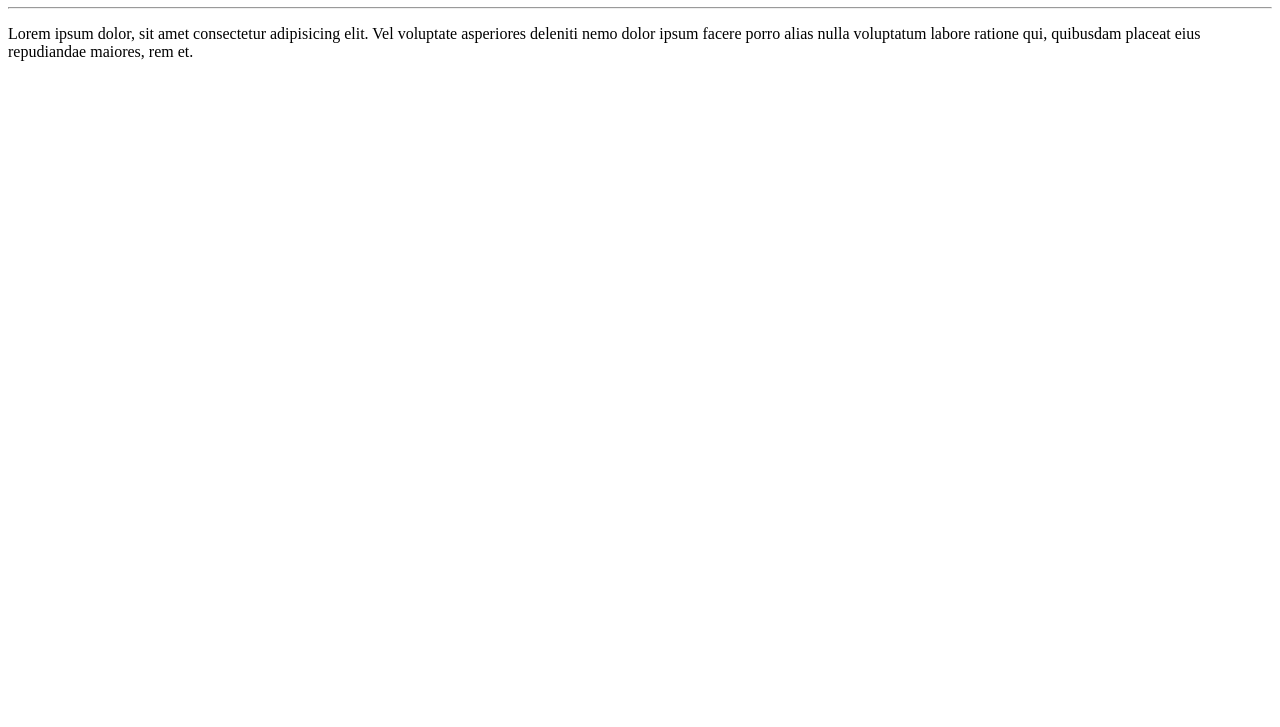
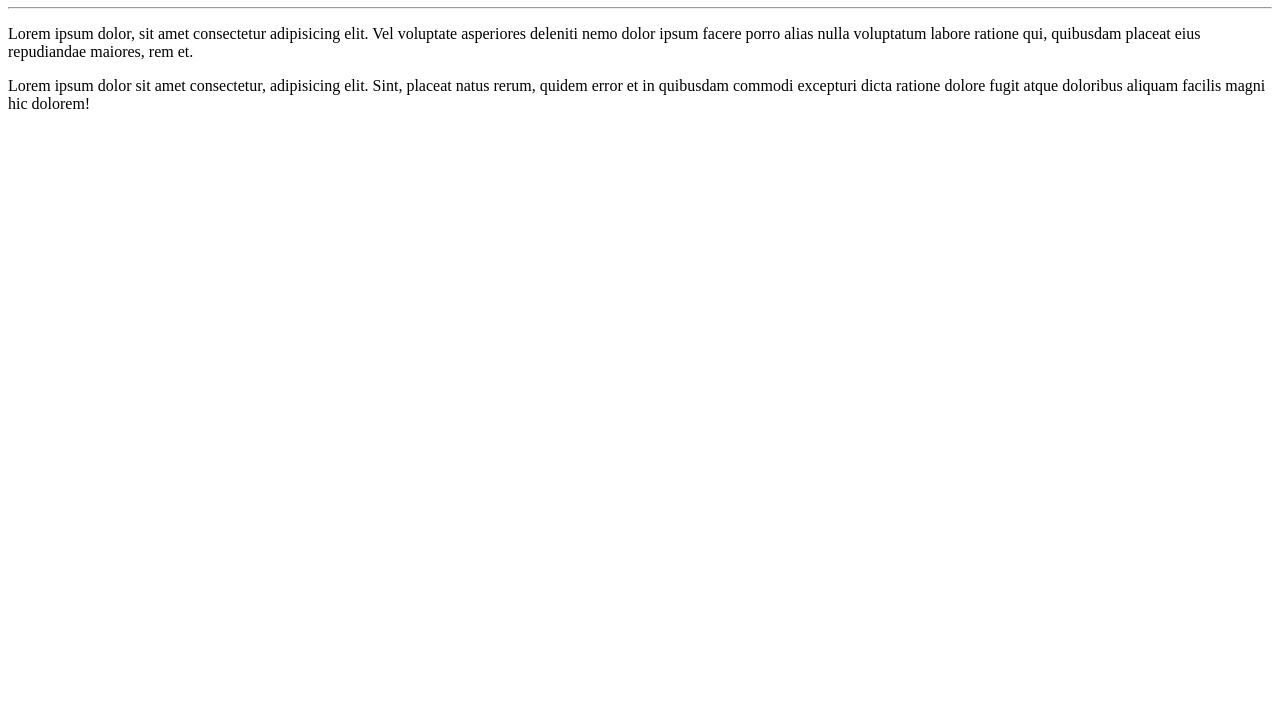
Before and after one commit to agtonclemente/Ola-Mundo, a plain HTML site: page site-exxemplo/index.html in a window 1280 px wide. Shown: the part 73-800 px from the top of the page. Drawn offline with Linux system fonts and the light colour scheme.

Commit message:
adicionei um outro parágrafo Lorem

```diff
--- a/site-exxemplo/index.html
+++ b/site-exxemplo/index.html
@@ -10,6 +10,7 @@
     <h1>Olá, mundo!</h1>
     <hr>
     <p>Lorem ipsum dolor, sit amet consectetur adipisicing elit. Vel voluptate asperiores deleniti nemo dolor ipsum facere porro alias nulla voluptatum labore ratione qui, quibusdam placeat eius repudiandae maiores, rem et.</p>
+    <p>Lorem ipsum dolor sit amet consectetur, adipisicing elit. Sint, placeat natus rerum, quidem error et in quibusdam commodi excepturi dicta ratione dolore fugit atque doloribus aliquam facilis magni hic dolorem!</p>
 
 </body>
 </html>
```
